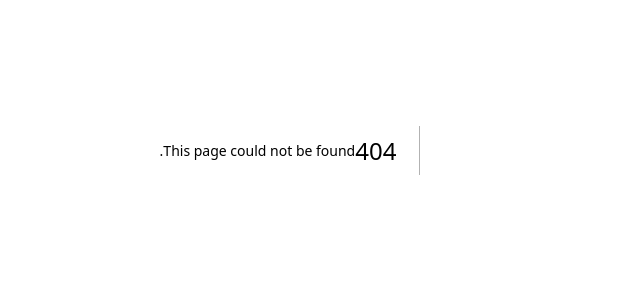
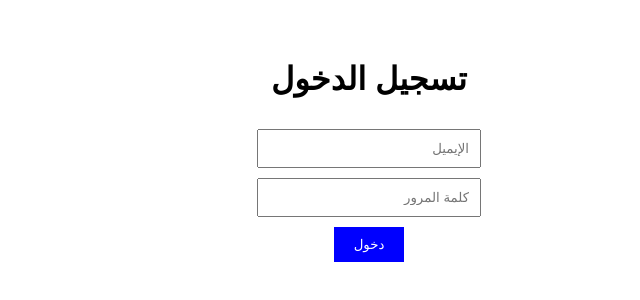
Before and after one commit to saqrnoman45-source/nexpath-platform1, a Next.js app: page /login in a window 1280 px wide. Before the commit this address had no page. Shown: the part 250-550 px from the top of the page, without its empty margins (382-1022 px from the left). Built offline with nearby package versions, Linux system fonts and the light colour scheme.

Commit message:
Create page.js

```diff
--- /dev/null
+++ b/app/login/page.js
@@ -0,0 +1,63 @@
+"use client";
+
+import { useState } from "react";
+import { useRouter } from "next/navigation";
+
+export default function Login() {
+  const router = useRouter();
+  const [email, setEmail] = useState("");
+  const [password, setPassword] = useState("");
+
+  const handleLogin = () => {
+    if (email && password) {
+      localStorage.setItem("user", email);
+      router.push("/dashboard");
+    } else {
+      alert("اكتب البيانات أولاً 😄");
+    }
+  };
+
+  return (
+    <div style={styles.container}>
+      <h1>تسجيل الدخول</h1>
+
+      <input
+        placeholder="الإيميل"
+        onChange={(e) => setEmail(e.target.value)}
+        style={styles.input}
+      />
+
+      <input
+        type="password"
+        placeholder="كلمة المرور"
+        onChange={(e) => setPassword(e.target.value)}
+        style={styles.input}
+      />
+
+      <button onClick={handleLogin} style={styles.button}>
+        دخول
+      </button>
+    </div>
+  );
+}
+
+const styles = {
+  container: {
+    height: "100vh",
+    display: "flex",
+    flexDirection: "column",
+    justifyContent: "center",
+    alignItems: "center",
+    gap: "10px"
+  },
+  input: {
+    padding: "10px",
+    width: "200px"
+  },
+  button: {
+    padding: "10px 20px",
+    background: "blue",
+    color: "white",
+    border: "none"
+  }
+};
```
